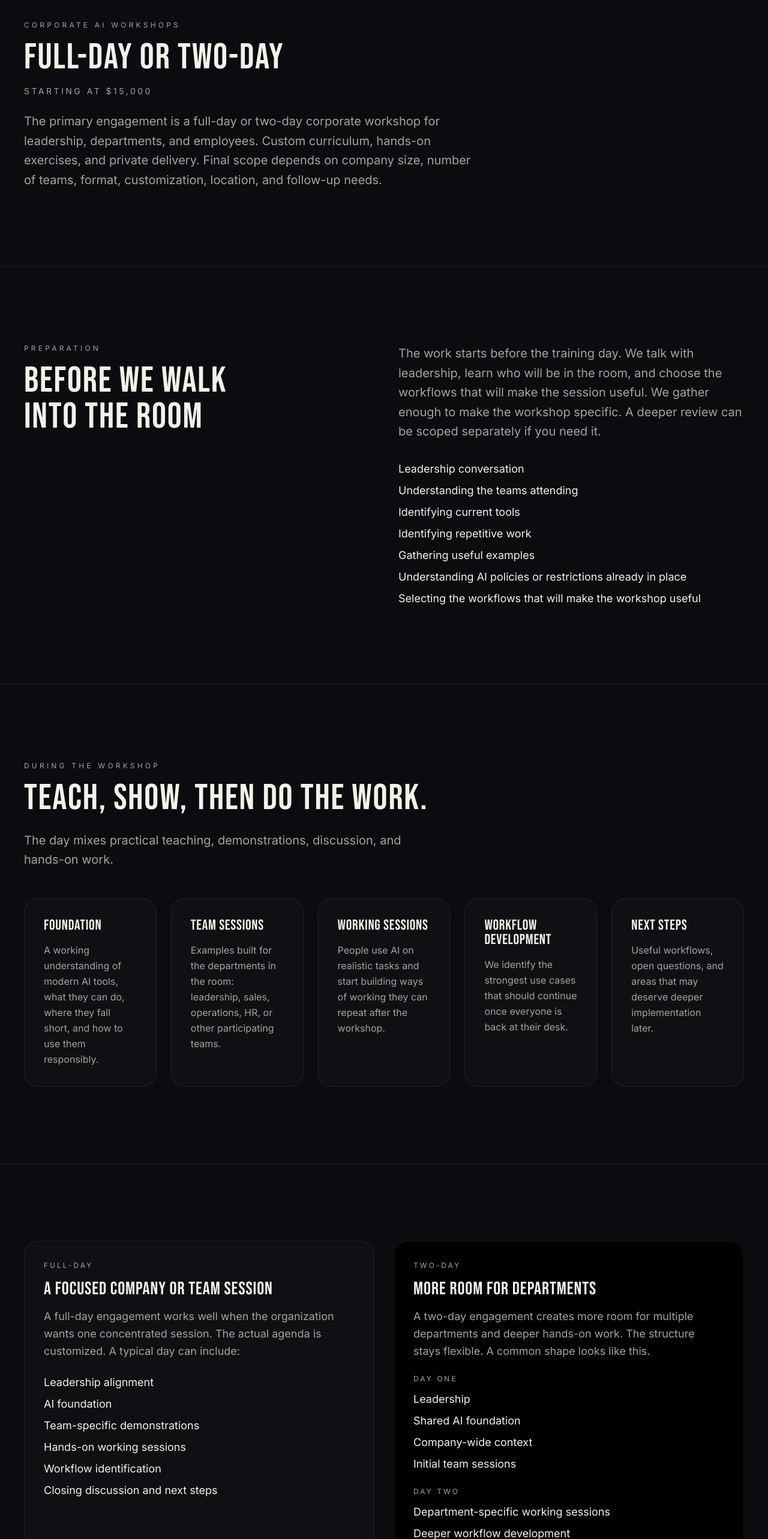
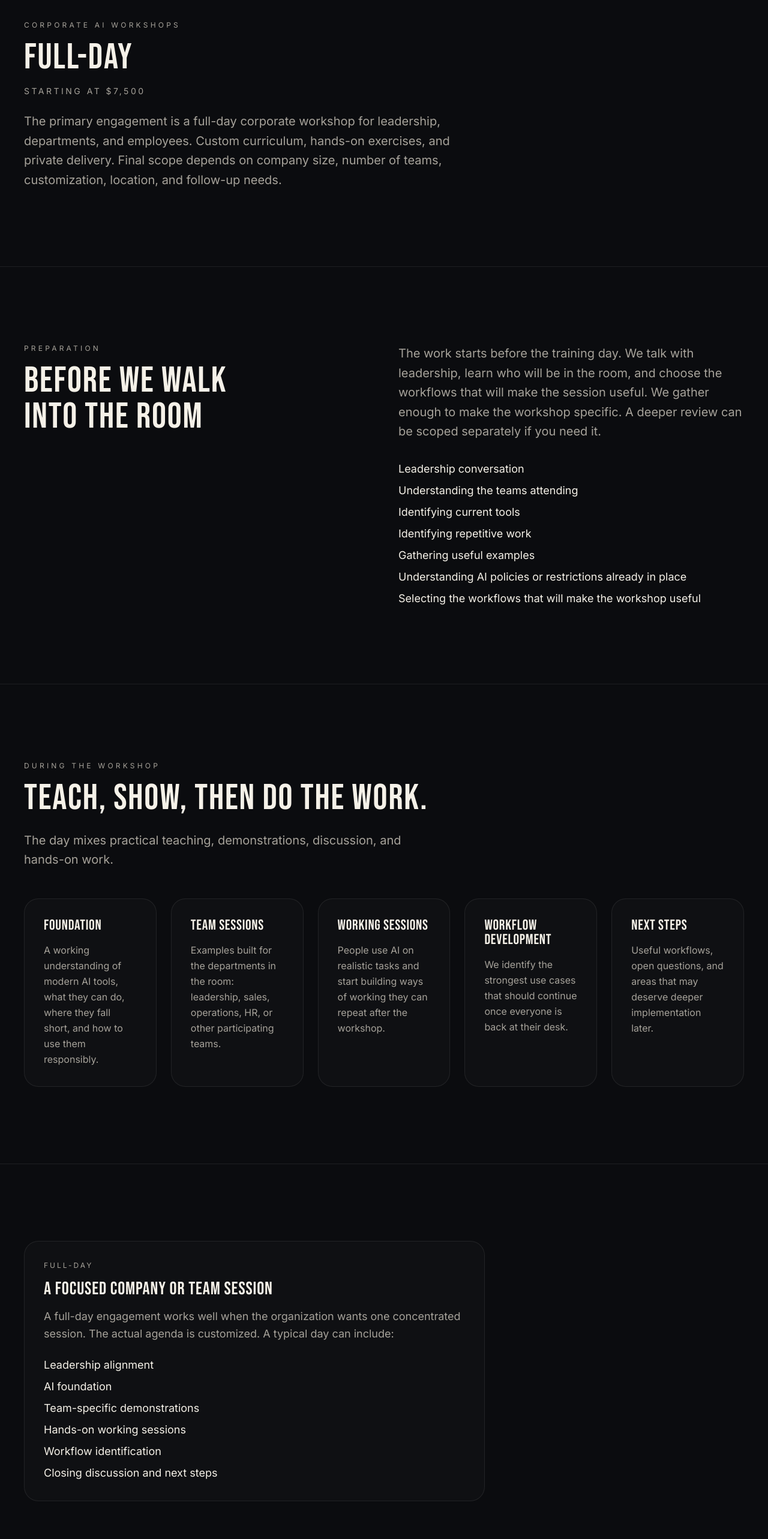
Before and after one commit to jmaruszak/pixel-narratives-site, a Next.js app in the folder pixel-narratives-site/: page /training in a window 1280 px wide. Shown: the part 3100-5666 px from the top of the page at 60% size. Built offline with nearby package versions, Linux system fonts and the light colour scheme.

Commit message:
Update listed starting prices and trim Serving the South copy.
Keep public prices current and drop extra regional-positioning language that did not help the page.

Co-authored-by: Cursor <cursoragent@cursor.com>

```diff
--- a/pixel-narratives-site/src/app/automation/page.tsx
+++ b/pixel-narratives-site/src/app/automation/page.tsx
@@ -158,7 +158,7 @@ export default function AutomationPage() {
                 Implementation Assessment
               </h3>
               <p className="mt-4 text-sm uppercase tracking-[0.25em] text-[var(--muted)]">
-                Starting at $950
+                Starting at $1,250
               </p>
               <p className="mt-6 text-base leading-relaxed text-[var(--muted)]">
                 A focused look at how work moves through the business:
@@ -235,7 +235,7 @@ export default function AutomationPage() {
                 Implementation Projects
               </h3>
               <p className="mt-4 text-sm uppercase tracking-[0.25em] text-[var(--muted)]">
-                Custom scoped
+                Starting at $5,000 · Custom scoped
               </p>
               <p className="mt-6 text-base leading-relaxed text-[var(--muted)]">
                 Pixel Narratives builds the system. Automations, integrations,
@@ -267,7 +267,7 @@ export default function AutomationPage() {
                 Fractional Chief AI Officer
               </h3>
               <p className="mt-4 text-sm uppercase tracking-[0.25em] text-[var(--muted)]">
-                Starting at $5,000/month
+                Starting at $6,250/month
               </p>
               <p className="mt-6 text-base leading-relaxed text-[var(--muted)]">
                 Ongoing AI leadership for companies that need strategy,
--- a/pixel-narratives-site/src/app/training/page.tsx
+++ b/pixel-narratives-site/src/app/training/page.tsx
@@ -12,7 +12,7 @@ import { buildPageMetadata } from "../../lib/siteMetadata";
 export const metadata = buildPageMetadata({
   title: "Corporate AI Workshops | Pixel Narratives",
   description:
-    "Corporate AI Workshops starting at $15,000. Private, customized training for leadership, departments, and employees from Pixel Narratives.",
+    "Corporate AI Workshops starting at $7,500. Private, customized training for leadership, departments, and employees from Pixel Narratives.",
   path: "/training",
   image: "/images/int-cinematic.jpg",
   imageAlt: "Team training cinematic visual for Pixel Narratives",
@@ -87,21 +87,6 @@ const FULL_DAY_INCLUDES = [
   "Closing discussion and next steps",
 ] as const;
 
-const TWO_DAY_ONE = [
-  "Leadership",
-  "Shared AI foundation",
-  "Company-wide context",
-  "Initial team sessions",
-] as const;
-
-const TWO_DAY_TWO = [
-  "Department-specific working sessions",
-  "Deeper workflow development",
-  "Practical exercises",
-  "Implementation opportunities",
-  "Next-step planning",
-] as const;
-
 const BEFORE_THE_ROOM = [
   "Leadership conversation",
   "Understanding the teams attending",
@@ -156,7 +141,7 @@ export default function TrainingPage() {
             path: "/training",
             name: "Corporate AI Workshops",
             description:
-              "Corporate AI workshops starting at $15,000. Private, customized training for leadership, departments, and employees. Full-day or two-day engagements, not monthly advisory coaching.",
+              "Corporate AI workshops starting at $7,500. Private, customized training for leadership, departments, and employees. Full-day engagements, not monthly advisory coaching.",
             serviceType: "Corporate AI Training and Workshops",
           }),
           buildWebPage({
@@ -302,17 +287,17 @@ export default function TrainingPage() {
               Corporate AI Workshops
             </p>
             <h2 className="mt-4 text-4xl leading-none md:text-6xl">
-              Full-day or two-day
+              Full-day
             </h2>
             <p className="mt-4 text-sm uppercase tracking-[0.25em] text-[var(--muted)]">
-              Starting at $15,000
+              Starting at $7,500
             </p>
             <p className="mt-6 text-lg leading-relaxed text-[var(--muted)] md:text-xl">
-              The primary engagement is a full-day or two-day corporate
-              workshop for leadership, departments, and employees. Custom
-              curriculum, hands-on exercises, and private delivery. Final scope
-              depends on company size, number of teams, format, customization,
-              location, and follow-up needs.
+              The primary engagement is a full-day corporate workshop for
+              leadership, departments, and employees. Custom curriculum,
+              hands-on exercises, and private delivery. Final scope depends on
+              company size, number of teams, customization, location, and
+              follow-up needs.
             </p>
           </div>
         </div>
@@ -377,8 +362,8 @@ export default function TrainingPage() {
       </section>
 
       <section className="border-t border-white/8">
-        <div className="mx-auto grid w-full max-w-7xl gap-8 px-6 pn-section md:grid-cols-2 md:px-10">
-          <div className="rounded-[24px] border border-white/8 bg-white/[0.02] p-8">
+        <div className="mx-auto w-full max-w-7xl px-6 pn-section md:px-10">
+          <div className="max-w-3xl rounded-[24px] border border-white/8 bg-white/[0.02] p-8">
             <p className="text-xs uppercase tracking-[0.25em] text-[var(--muted)]">
               Full-day
             </p>
@@ -392,35 +377,6 @@ export default function TrainingPage() {
             </p>
             <ul className="mt-6 space-y-2 text-base text-[var(--foreground)] md:text-lg">
               {FULL_DAY_INCLUDES.map((item) => (
-                <li key={item}>{item}</li>
-              ))}
-            </ul>
-          </div>
-          <div className="rounded-[24px] border border-white/8 bg-black p-8">
-            <p className="text-xs uppercase tracking-[0.25em] text-[var(--muted)]">
-              Two-day
-            </p>
-            <h3 className="mt-4 text-3xl leading-none">
-              More room for departments
-            </h3>
-            <p className="mt-4 text-base leading-relaxed text-[var(--muted)] md:text-lg">
-              A two-day engagement creates more room for multiple departments
-              and deeper hands-on work. The structure stays flexible. A common
-              shape looks like this.
-            </p>
-            <p className="mt-6 text-xs uppercase tracking-[0.25em] text-[var(--muted)]">
-              Day one
-            </p>
-            <ul className="mt-3 space-y-2 text-base text-[var(--foreground)] md:text-lg">
-              {TWO_DAY_ONE.map((item) => (
-                <li key={item}>{item}</li>
-              ))}
-            </ul>
-            <p className="mt-6 text-xs uppercase tracking-[0.25em] text-[var(--muted)]">
-              Day two
-            </p>
-            <ul className="mt-3 space-y-2 text-base text-[var(--foreground)] md:text-lg">
-              {TWO_DAY_TWO.map((item) => (
                 <li key={item}>{item}</li>
               ))}
             </ul>
--- a/pixel-narratives-site/src/app/websites/page.tsx
+++ b/pixel-narratives-site/src/app/websites/page.tsx
@@ -69,7 +69,7 @@ export default function WebsitesPage() {
             name: "Visibility Sprint",
             url: `${SITE_URL}/websites`,
             description:
-              "Starting at $5,000. Improve search, local, technical, and AI-search visibility of an existing website. Not an unlimited redesign.",
+              "Starting at $1,200/month with a 3-month minimum. Ongoing search, local, technical, and AI-search visibility work on an existing website. Not an unlimited redesign.",
             serviceType: "Search and AI-search visibility optimization",
             provider: { "@id": ORG_ID },
           },
@@ -202,12 +202,12 @@ export default function WebsitesPage() {
                 Visibility Sprint
               </h3>
               <p className="mt-4 text-sm uppercase tracking-[0.25em] text-[var(--muted)]">
-                Starting at $5,000
+                Starting at $1,200/month · 3-month minimum
               </p>
               <p className="mt-6 text-base leading-relaxed text-[var(--muted)]">
                 For businesses that already have a viable website and need
                 stronger search, local, technical, and AI-search visibility.
-                This is optimization of an existing digital foundation, not an
+                Monthly work on the existing digital foundation, not an
                 unlimited redesign.
               </p>
               <ul className="mt-8 flex-1 space-y-2 text-sm text-[var(--foreground)] md:text-base">
--- a/pixel-narratives-site/src/components/ContactForms.tsx
+++ b/pixel-narratives-site/src/components/ContactForms.tsx
@@ -463,7 +463,6 @@ export function CorporateWorkshopInquiryForm() {
               Select one
             </option>
             <option value="Full day">Full day</option>
-            <option value="Two days">Two days</option>
             <option value="Unsure">Unsure</option>
           </select>
         </label>
--- a/pixel-narratives-site/src/lib/businessLocation.ts
+++ b/pixel-narratives-site/src/lib/businessLocation.ts
@@ -43,14 +43,14 @@ export const SERVICE_PILLARS = [
     eyebrow: "Get More Done",
     headline: "Training",
     outcome: "Help your team get more done with practical AI workshops.",
-    body: "Corporate AI workshops starting at $15,000. Private training for leadership, departments, and employees around the work they already do.",
+    body: "Corporate AI workshops starting at $7,500. Private training for leadership, departments, and employees around the work they already do.",
     href: "/training",
   },
   {
     eyebrow: "Get Found",
     headline: "Websites + Online Visibility",
     outcome: "Help more of the right customers find you and take action.",
-    body: "Website + Visibility Build starting at $7,500, or a Visibility Sprint starting at $5,000 if the site already exists. Help more of the right customers find you.",
+    body: "Website + Visibility Build starting at $7,500, or a Visibility Sprint starting at $1,200/month with a 3-month minimum if the site already exists. Help more of the right customers find you.",
     href: "/websites",
   },
   {
--- a/pixel-narratives-site/src/lib/destinationCtas.ts
+++ b/pixel-narratives-site/src/lib/destinationCtas.ts
@@ -29,7 +29,7 @@ export const DESTINATION_CTAS = {
     id: "training",
     eyebrow: "Corporate AI Workshops",
     headline: "Help your team get more done.",
-    body: "Corporate AI Workshops start at $15,000. Private, customized training for leadership, departments, and employees. This is not monthly implementation coaching.",
+    body: "Corporate AI Workshops start at $7,500. Private, customized training for leadership, departments, and employees. This is not monthly implementation coaching.",
     primaryAction: { href: "#workshop-inquiry", label: "Discuss a Workshop" },
     secondaryAction: {
       href: CALENDLY_URL,
--- a/pixel-narratives-site/src/lib/services.ts
+++ b/pixel-narratives-site/src/lib/services.ts
@@ -33,7 +33,7 @@ export const SERVICES: ServiceDefinition[] = [
     name: "Training",
     problem: "Get More Done",
     outcome: "Help your team get more done with practical AI workshops.",
-    body: "Corporate AI workshops starting at $15,000. Private training for leadership, departments, and employees around the work they already do.",
+    body: "Corporate AI workshops starting at $7,500. Private training for leadership, departments, and employees around the work they already do.",
     ctaLabel: "Discuss a Workshop",
   },
   {
@@ -43,7 +43,7 @@ export const SERVICES: ServiceDefinition[] = [
     name: "Websites + Online Visibility",
     problem: "Get Found",
     outcome: "Help more of the right customers find you and take action.",
-    body: "Website + Visibility Build starting at $7,500, or a Visibility Sprint starting at $5,000 if the site already exists.",
+    body: "Website + Visibility Build starting at $7,500, or a Visibility Sprint starting at $1,200/month with a 3-month minimum if the site already exists.",
     ctaLabel: "Improve My Website",
   },
   {
--- a/pixel-narratives-site/src/lib/training.ts
+++ b/pixel-narratives-site/src/lib/training.ts
@@ -8,7 +8,7 @@ export type CorporateWorkshopInquiry = {
   phone?: string;
   participantCount?: string;
   teamsInvolved?: string;
-  format: "full-day" | "two-days" | "unsure";
+  format: "full-day" | "unsure";
   aiGoals: string;
   preferredTiming?: string;
   notes?: string;
```
Also changed, not shown: pixel-narratives-site/src/app/serving-the-south/page.tsx (+2 -27 lines), pixel-narratives-site/src/components/WebMcpTools.tsx (+5 -5 lines), pixel-narratives-site/src/lib/locationLandingPages.ts (+8 -8 lines), pixel-narratives-site/public/llms.txt.
